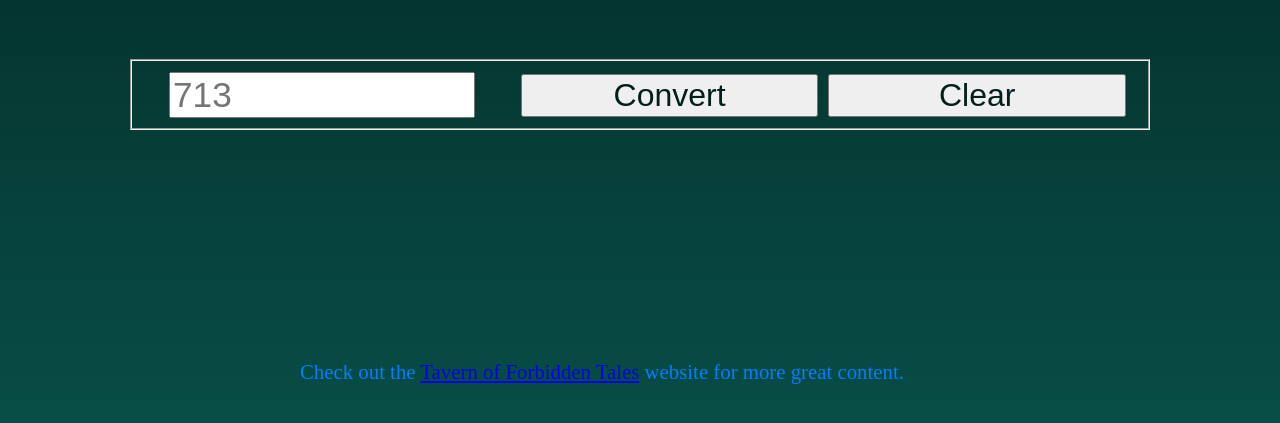
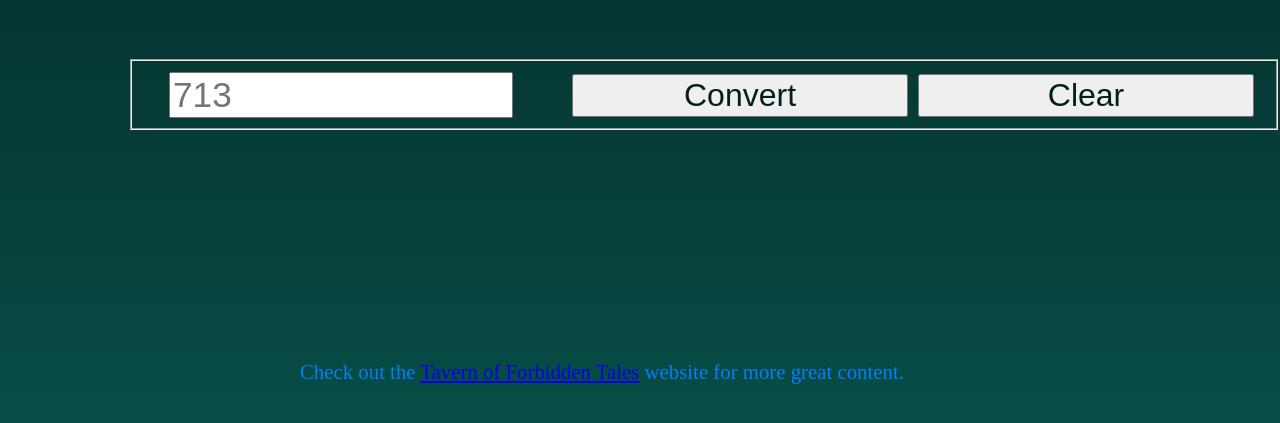
Before and after one commit to ConnorWrites/Roman-numeral-converter-App, a plain HTML site: page index.html in a window 1280 px wide. Shown: the part 381-804 px from the top of the page. Drawn offline with Linux system fonts and the light colour scheme.

Commit message:
Update styles.css

```diff
--- a/styles.css
+++ b/styles.css
@@ -3,7 +3,7 @@ body { background: linear-gradient(#031f1c, #084e47); width:100%; height:100vh;
 .image {text-align: center; color: white; }
 h1 {margin-top: -80px; font-size: 2.5rem; }
 .info { margin-top: -30px; margin-bottom: 20px; }
-.container {display: block; text-align: center; margin-left: 120px; margin-top: 70px; width:80vw; }
+.container {display: block; text-align: center; margin-left: 120px; margin-top: 70px; width:90vw; }
 #number { float: left; font-size: 2.2rem; margin-top:5px; width: 30%; margin-left: 25px; }
 button { width:30%; color: #031f1c; font-size: 2rem; float: right; margin-top: 7px; margin-right: 10px; }
 .result { display: block; text-align: center; margin-left: 120px; color: #007fff; width:80vw; margin-top: 50px; font-size: 2.5rem; }
```
